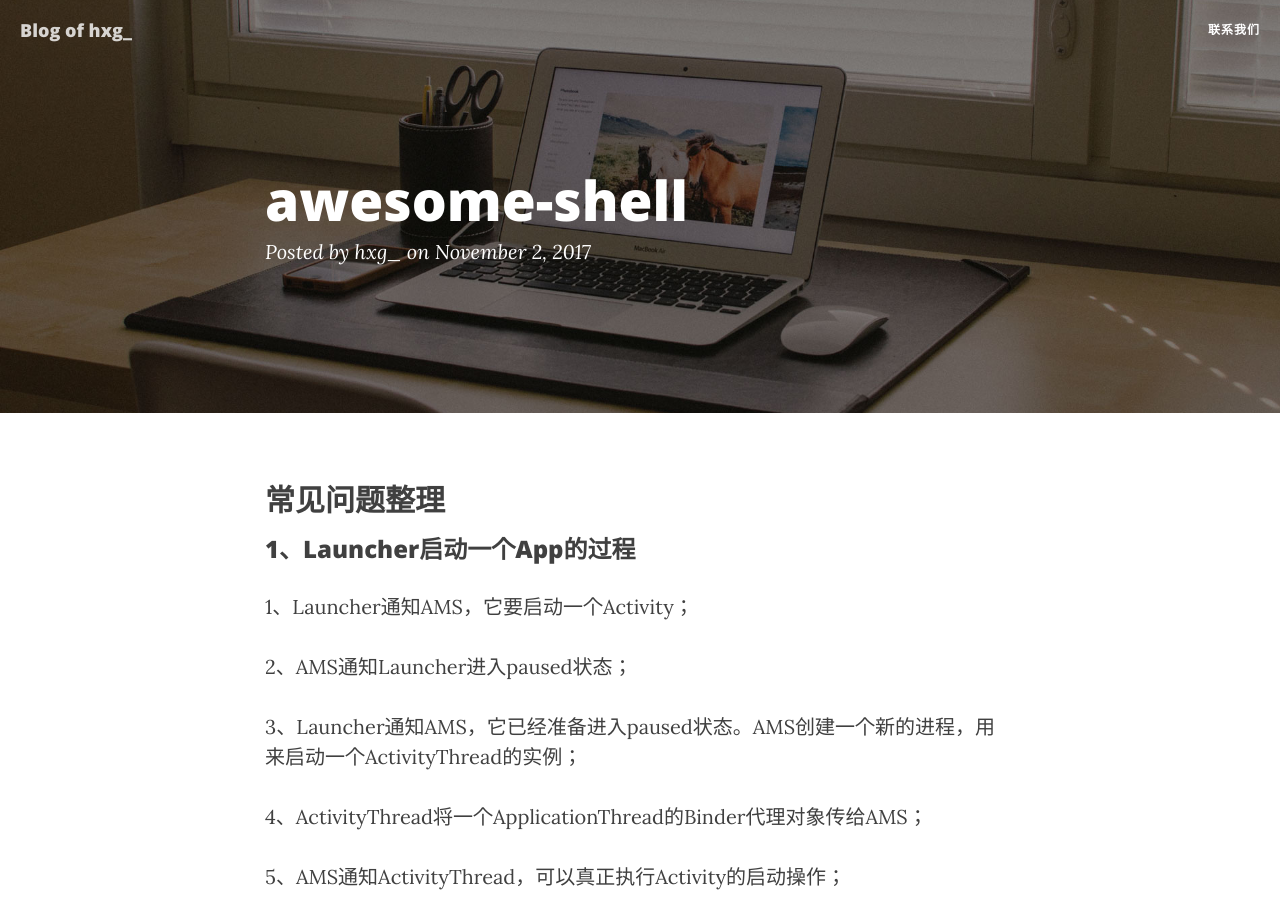
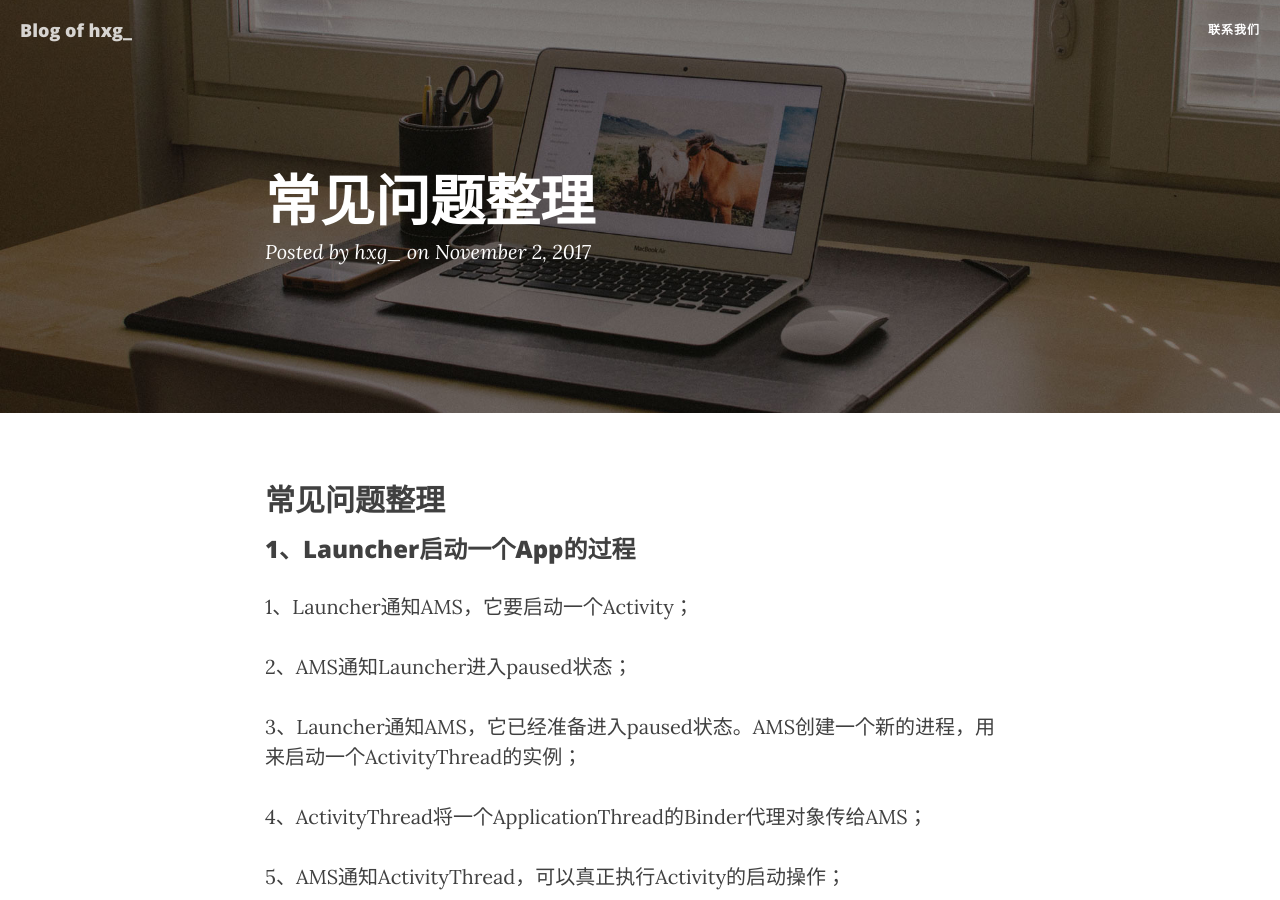
Before and after one commit to hexige/blog, a Jekyll site: the page built from _posts/2018-01-18-常见问题整理.md, in a window 1280 px wide and 900 px high. Built offline with Jekyll 4.4.1, drawn with Linux system fonts in a browser that asks for light colours; nearby versions of some CDN libraries; comment, search, counter and statistics services are not loaded.

Commit message:
fix title

```diff
--- a/_posts/2018-01-18-常见问题整理.md
+++ b/_posts/2018-01-18-常见问题整理.md
@@ -1,6 +1,6 @@
 ---
 layout:     post
-title:      "awesome-shell"
+title:      "常见问题整理"
 date:       2017-11-02 15:45:00
 author:     "hxg_"
 comments:	true
```
